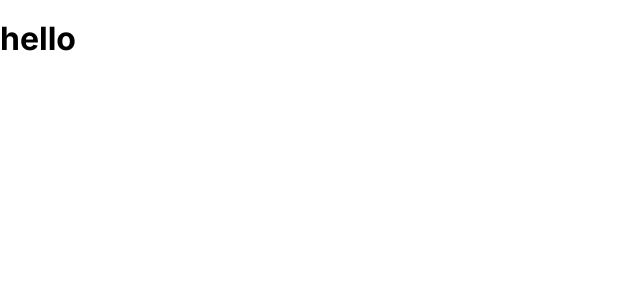
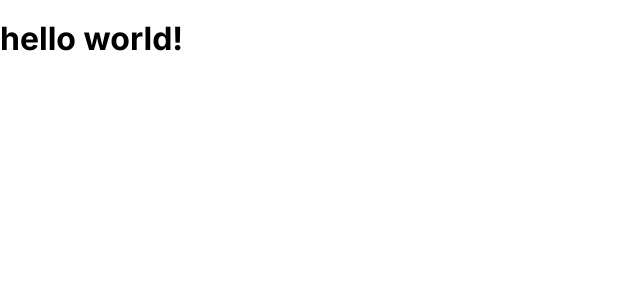
Before and after one commit to technative-academy/Mixtape-Magic, a React (Vite) app: page / in a window 1280 px wide. Shown: the top 300 px of the page, without its empty margins (0-640 px from the left). Built offline with nearby package versions, Linux system fonts and the light colour scheme.

Commit message:
fix: update greeting text in main.jsx to 'hello world!'

```diff
--- a/src/main.jsx
+++ b/src/main.jsx
@@ -1,9 +1,9 @@
-import { StrictMode } from 'react'
-import { createRoot } from 'react-dom/client'
-import "./assets/css/global.css";
+import { StrictMode } from 'react';
+import { createRoot } from 'react-dom/client';
+import './assets/css/global.css';
 
 createRoot(document.getElementById('root')).render(
-  <StrictMode>
-    <h1>hello</h1>
-  </StrictMode>,
-)
+	<StrictMode>
+		<h1>hello world!</h1>
+	</StrictMode>,
+);
```
